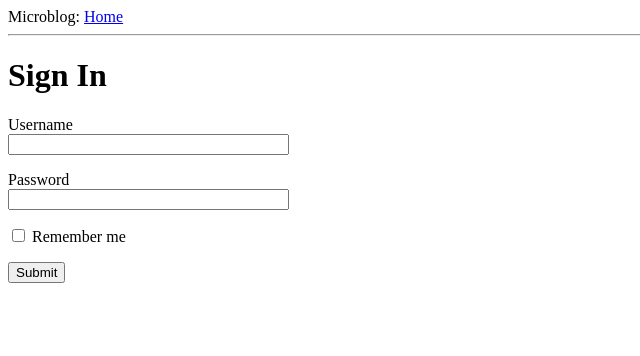
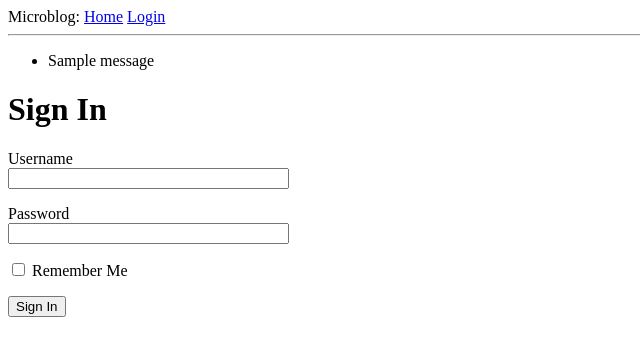
Before and after one commit to RockimStB/microblog, a Flask app: template app/templates/login.html in a window 1280 px wide. Shown: the top 356 px of the page, without its empty margins (0-640 px from the left). Run offline with Flask 2, Linux system fonts and the light colour scheme; the template is opened without the code that fills it: values that come from a table or form of the project are taken from there, most other values are stand-ins (such as "Sample title", 1, 10 or a date in 2020); one stand-in notice (Sample message) is shown; form fields are guessed from the names that the template uses.

Commit message:
login form added

```diff
--- a/app/__init__.py
+++ b/app/__init__.py
@@ -1,5 +1,7 @@
 from flask import Flask
+from config import Config
 
 app = Flask(__name__)
+app.config.from_object(Config)
 
 from app import routes
--- a/app/routes.py
+++ b/app/routes.py
@@ -1,5 +1,7 @@
-from flask import render_template
+from flask import render_template,flash,redirect,url_for
 from app import app
+from app.forms import LoginForm
+
 
 @app.route('/')
 @app.route('/index')
@@ -16,3 +18,14 @@ def index():
         }
     ]
     return render_template('index.html', title='Home', user=user, posts=posts)
+
+
+
+@app.route('/login', methods=['GET','POST'])
+def login():
+    form = LoginForm()
+    if  form.validate_on_submit():
+        flash('Login request for user {}, remember_me={}'.format(
+            form.username.data, form.remember_me.data))
+        return redirect(url_for('index'))
+    return render_template('login.html', title='Sign In', form=form)
--- a/app/templates/base.html
+++ b/app/templates/base.html
@@ -7,8 +7,22 @@
       {% endif %}
     </head>
     <body>
-        <div>Microblog: <a href="/index">Home</a></div>
+      <div>
+        Microblog:
+        <a href="{{ url_for('index') }}">Home</a>
+        <a href="{{ url_for('login') }}">Login</a>
+    </div>
         <hr>
+        {% with messages = get_flashed_messages()%}
+        {% if messages %}
+
+        <ul>
+          {%for message in messages %}
+          <li>{{message}}</li>
+          {%endfor %}
+        </ul>
+        {%endif%}
+        {%endwith%}
         {% block content %}{% endblock %}
     </body>
 </html>
--- a/app/templates/login.html
+++ b/app/templates/login.html
@@ -6,11 +6,17 @@
         {{ form.hidden_tag() }}
         <p>
             {{ form.username.label }}<br>
-            {{ form.username(size=32) }}
+            {{ form.username(size=32) }}<br>
+            {%for error in form.username.errors %}
+            <span style="color:red;">[{{ error }}]</span>
+            {% endfor %}
         </p>
         <p>
             {{ form.password.label }}<br>
-            {{ form.password(size=32) }}
+            {{ form.password(size=32) }}<br>
+            {%for error in form.password.errors %}
+            <span style="color:red;">[{{ error }}]</span>
+            {% endfor %}
         </p>
         <p>{{ form.remember_me() }} {{ form.remember_me.label }}</p>
         <p>{{ form.submit() }}</p>
--- /dev/null
+++ b/config.py
@@ -0,0 +1,4 @@
+import os
+
+class Config(object):
+    SECRET_KEY = os.environ.get('SECRET_KEY') or 'you-will-never-guess'
```
